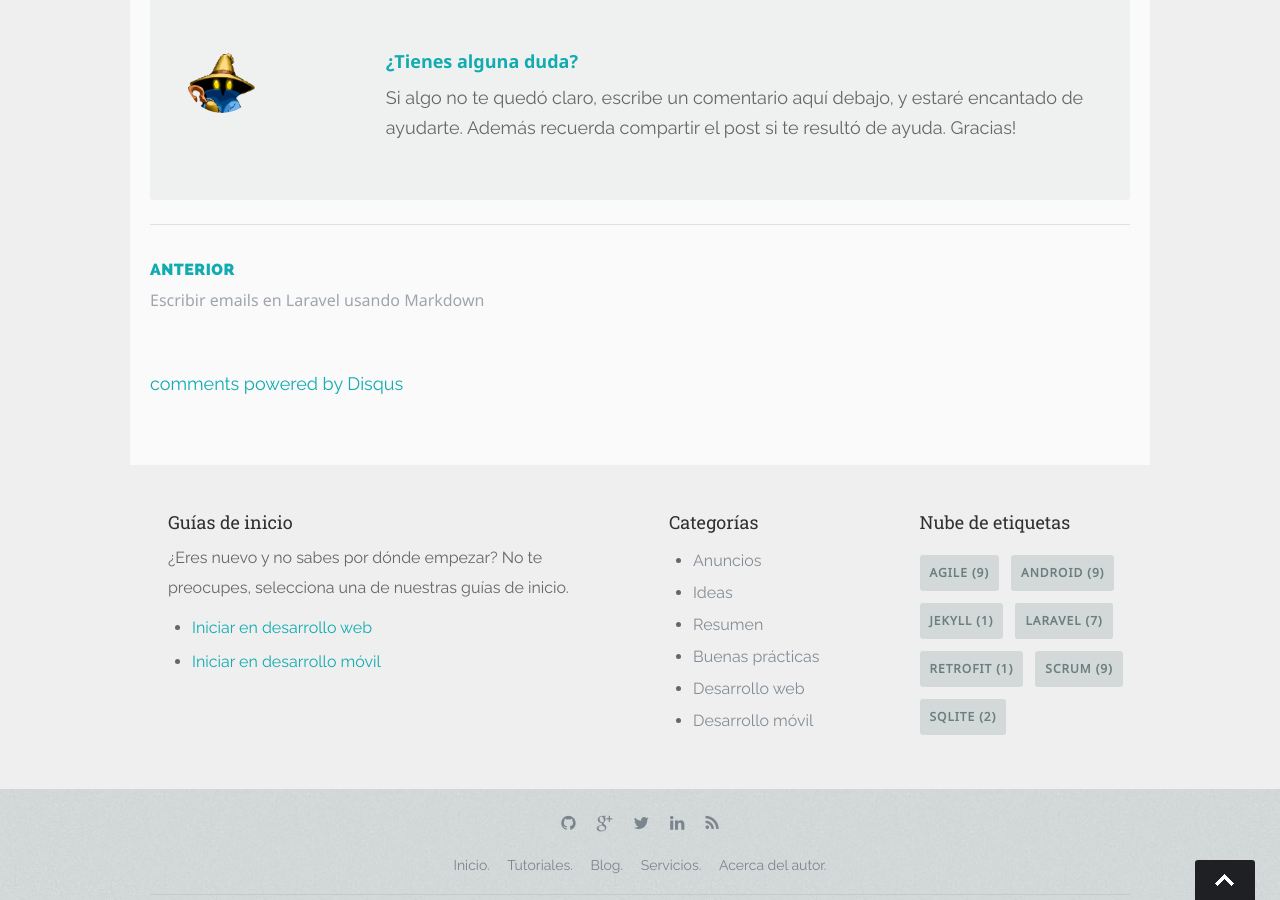
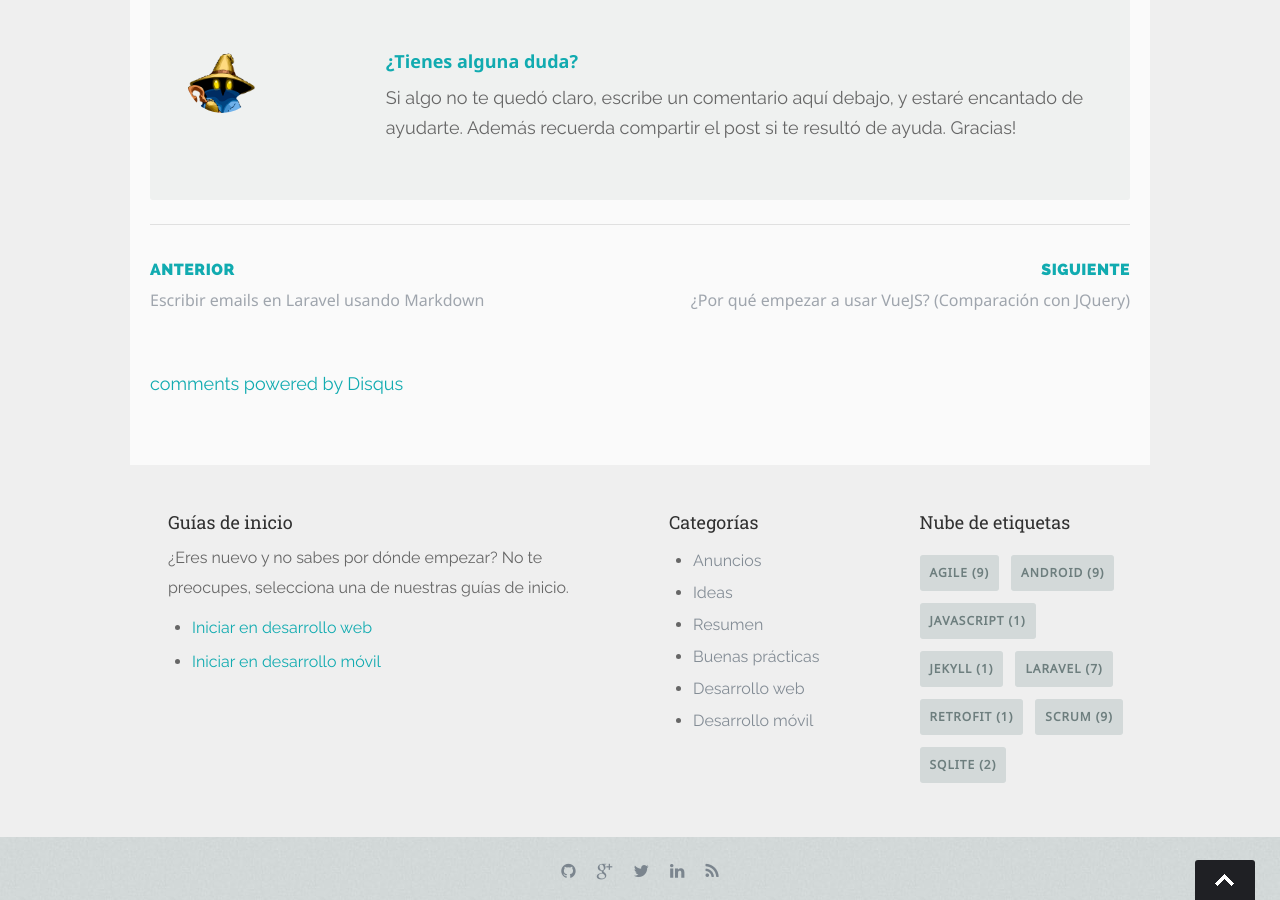
Before and after one commit to JCarlosR/jcarlosr.github.io, a Jekyll site: the page built from _posts/2017/2017-05-17-introduccion-rx-java-tutorial-android.markdown, in a window 1280 px wide and 900 px high, scrolled down 15470 px. Built offline with Jekyll 4.4.1, drawn with Linux system fonts in a browser that asks for light colours; nearby versions of some CDN libraries; comment, search, counter and statistics services are not loaded; part of the change alters nothing that is shown.

Commit message:
VueJS examples

````diff
--- a/_posts/2017/2017-05-17-introduccion-rx-java-tutorial-android.markdown
+++ b/_posts/2017/2017-05-17-introduccion-rx-java-tutorial-android.markdown
@@ -190,7 +190,7 @@ El operador ```filter()``` nos permite definir una función que recibirá todos
 **En esta función:**
 Los valores que devuelvan false no serán emitidos finalmente al Subscriber (por eso, en este caso, no se muestran en la salida).
 
-**Es importante notar que:***
+**Es importante notar que:**
 
 El operador ```filter()```devuelve un objeto Observable, al que nos suscribimos (tal como se hacía antes).
 
--- /dev/null
+++ b/_posts/2017/2017-05-19-por-que-empezar-usar-vuejs.markdown
@@ -0,0 +1,139 @@
+---
+title: "¿Por qué empezar a usar VueJS? (Comparación con JQuery)"
+categories: [Desarrollo web]
+tags: [javascript]
+---
+
+Esta guía explica por qué deberías usar VueJS, y no depender exclusivamente de JQuery, a través de ejemplos.
+
+La creación de **sitios web con componentes interactivos** (que actualizan su estado constantemente), es una tarea tediosa usando únicamente JQuery.
+
+Se puede hacer, pero no es el mejor enfoque a seguir.
+
+El uso de VueJS (similar a lo que aportan otros frameworks de Javascript) permite:
+
+- Desarrollar proyectos en menor tiempo
+- Escribir código más fácil de entender (y mantener)
+
+___
+
+Ahora vamos a ver:
+
+Un ejemplo, que muestra cómo Vue puede simplificar nuestro código y la manera de pensar.
+
+Ejemplo usando JQuery
+---
+
+Vamos a mostrar una lista simple.
+
+Esta lista tendrá elementos, que pueden ser lo que sea, una lista de cosas a comprar, contactos, noticias, etcétera.
+
+En este caso vamos a representar una lista de nombres de personas.
+
+Usando JQuery nuestro ejemplo queda de la siguiente forma:
+
+**Código HTML**
+
+```html
+<input type="text" class="js-filter">
+<ul class="js-people"></ul>
+```
+
+**Código Javascript**
+
+```js
+var people = ['Jorge', 'Carlos', 'Cinthia'];
+
+// Eliminamos los elementos que actualmente existen en la lista
+$('.js-people').empty();
+
+// Añadimos los elementos directamente al DOM
+$.each(people, function(index, person) {
+    $('.js-people').append("<li>"+ person +"</li>");
+});
+
+// Escuchamos cambios en el input
+$('.js-filter').on('keyup', function() {
+    // Obtenemos el valor buscado
+    var value = $(this).val();
+
+    // Ocultamos a todas las personas
+    $('.js-people li').hide();
+
+    // Y mostramos solo las personas que coinciden con la búsqueda
+    $('.js-people li').filter(':contains("'+value+'")').show();
+});
+```
+
+Aunque este ejemplo usa JQuery de una forma bastante simple, el código no resulta fácil de mantener.
+
+Y esto se notará más en casos donde se requiera una mayor interacción con el usuario.
+
+Usando JQuery, el "estado" de nuestros elementos es gestionado en base a lo que existe en el DOM.
+
+Cuando a esto le añadimos estilos, o una estructura más compleja, el estado de los datos se hace más confuso, y empezamos a perder el orden.
+
+Ejemplo usando Vue
+---
+
+**Código HTML**
+
+```html
+<div id="app">
+  <input type="text" v-model="filter">
+  <ul v-for="person in people | filterBy filter">
+    <li>{{ person }}</li>
+  </ul>
+</div>
+```
+
+**Código Javascript**
+
+```js
+new Vue({
+  el: '#app',
+  data: {
+    filter: '',
+    people: [
+      'Jorge', 'Carlos', 'Cinthia'
+    ]
+  }
+});
+```
+
+El código requiere de menos líneas para expresar lo mismo, y es más fácil de mantener.
+
+En este último ejemplo:
+
+- ```v-model="filter"``` se encarga de enlazar la caja de texto con la propiedad ```filter``` definida en el objeto ```data```. Si el valor de esta variable cambia, el texto mostrado en la caja de texto **se actualizará automáticamente**.
+
+- Si nuestra aplicación modifica el valor del arreglo ```people```, la vista también será actualizada automáticamente.
+
+Algo importante a tener en cuenta es que:
+
+**Solo la información que necesita actualizarse será renderizada nuevamente**.
+
+Si nuestro arreglo tiene 100 elementos, y solo 1 cambia, solo 1 elemento del DOM será vuelto a renderizar.
+
+Esto hace que nuestras **aplicaciones sean más eficientes**, y representa una mejora importante sobretodo en dispositivos móviles.
+
+Conclusión
+---
+
+El ejemplo anterior es solo una pequeña muestra de todo lo que se puede lograr usando Vue.JS.
+
+La belleza de Vue reside en que:
+
+- Se puede usar dentro de una aplicación más grande, pero así mismo puede escalar y ser una solución completa.
+
+- Otras alternativas como React y Angular requieren generalmente una mayor configuración y más código para lograr lo mismo.
+
+Probablemente JQuery seguirá usándose en el desarrollo de páginas informativas, donde se requiere de muy poca interacción con el usuario.
+
+Sin embargo, si te encuentras desarrollando una app con un alto nivel de interacción, te recomendamos usar Vue.js o algún otro framework, con el fin de evitar escribir "muchas líneas de código y lógica para mantener la vista actualizada usando JQuery".
+
+___
+
+Esta guía ha sido traducida y adaptada a partir de su [versión original][original] en inglés.
+
+[original]: https://steveedson.co.uk/vuejs-intro/
````
